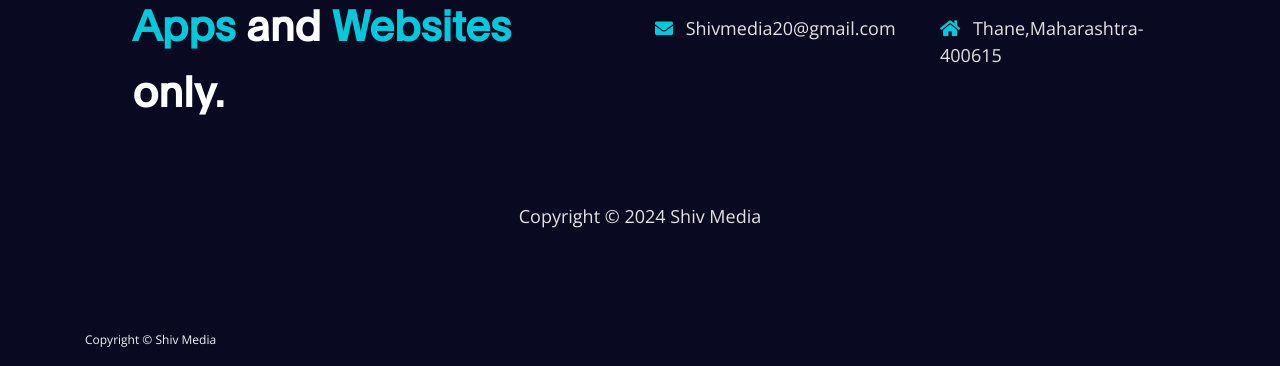
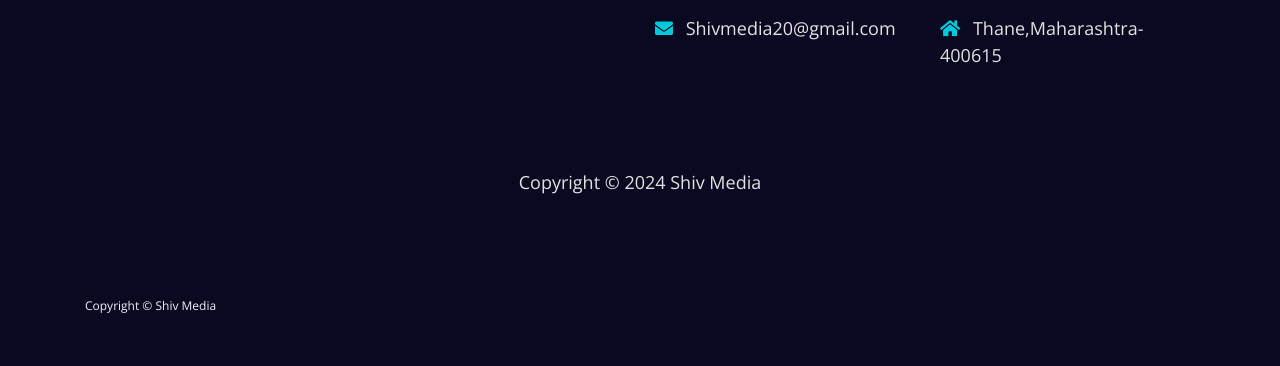
Before and after one commit to shivendra2008/Shiv-Media-11, a plain HTML site: page index.html in a window 1280 px wide. Shown: the part 5976-6342 px from the top of the page. After the commit the page ends 6308 px from the top, so only its background shows below. Drawn offline with nearby package versions, Linux system fonts and the light colour scheme; files whose address does not match are found by name.

Commit message:
Update index.html

```diff
--- a/index.html
+++ b/index.html
@@ -824,7 +824,7 @@ Shiv Media is a leading digital solutions company that crafts innovative Android
           <div class="row">
 
             <div class="col-lg-5 mx-lg-auto col-md-8 col-10">
-              <h1 class="text-white" data-aos="fade-up" data-aos-delay="100">We make  creative <br><br><br><strong>Apps </strong>and <strong>   Websites<br><br><br> </strong> only.</h1>
+              <h1 class="text-white" data-aos="fade-up" data-aos-delay="100">Shiv <strong>Media</strong></h1>
             </div>
 
             <div class="col-lg-3 col-md-6 col-12" data-aos="fade-up" data-aos-delay="200">
```
